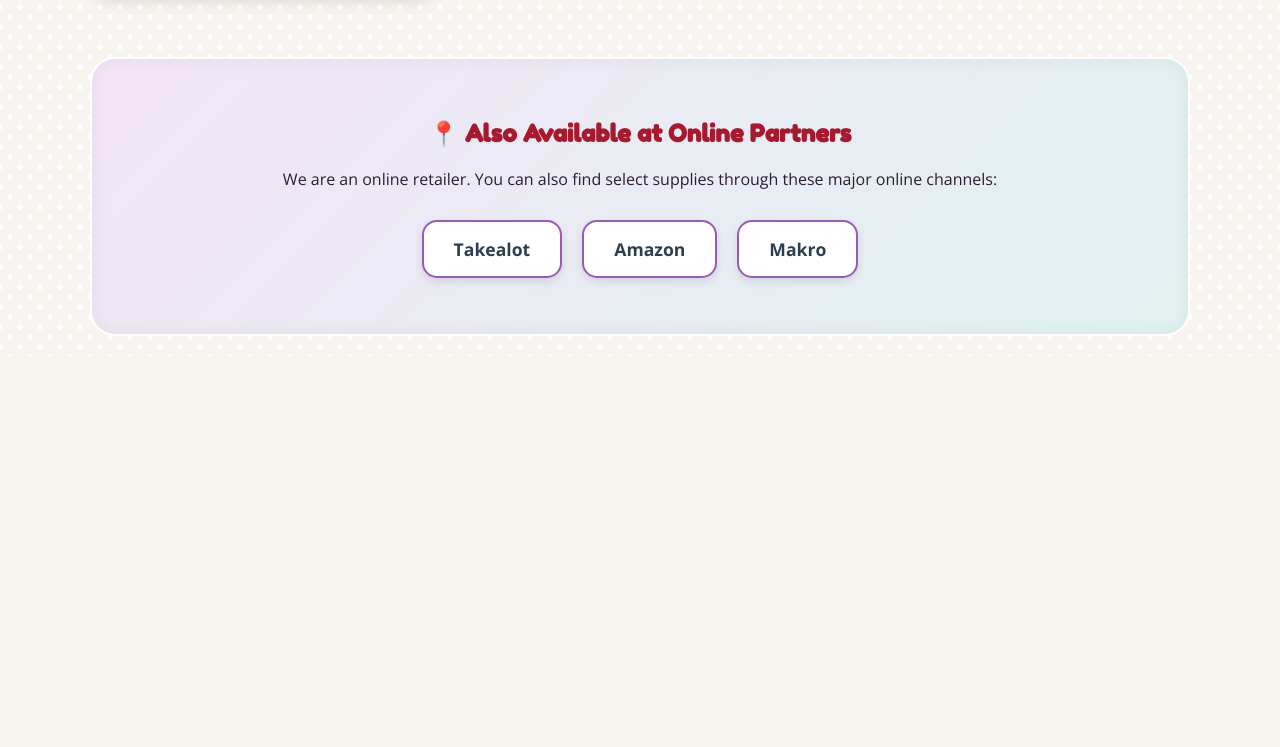
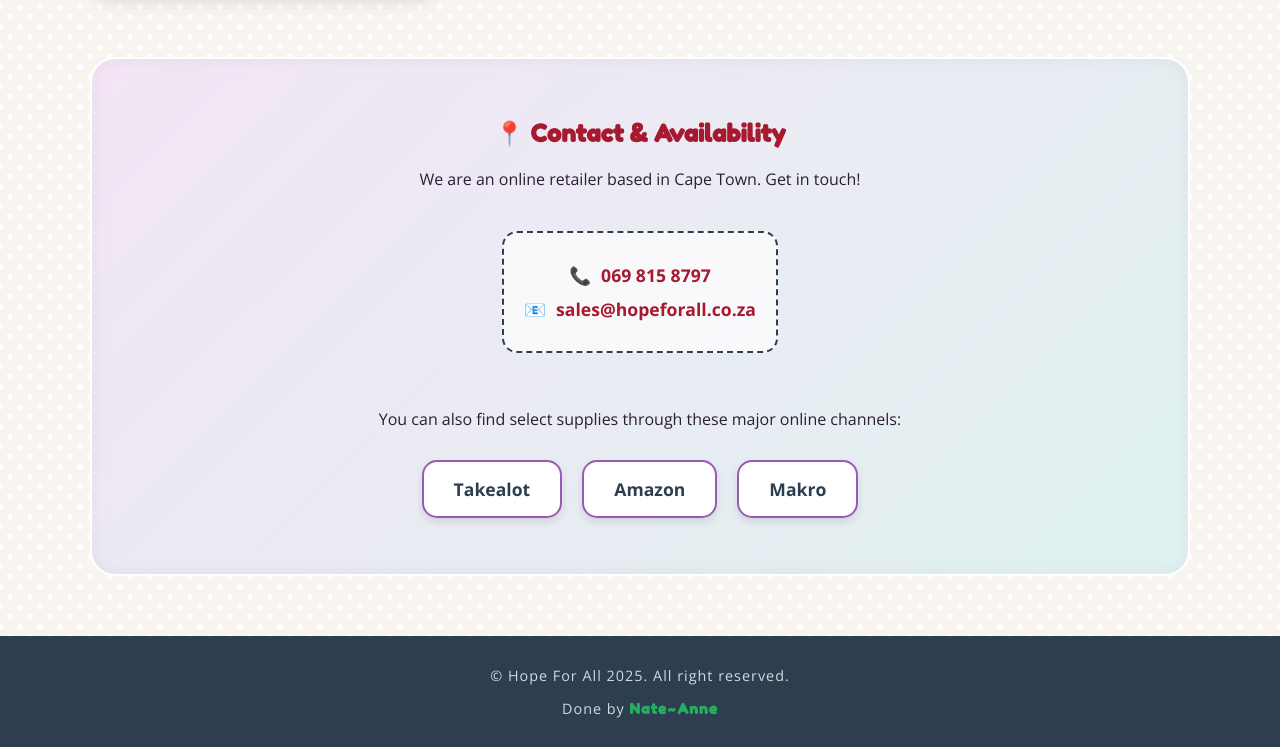
Before and after one commit to Munyabelden/Hope-For-All-one, a plain HTML site: page index.html in a window 1280 px wide. Shown: the part 3193-3940 px from the top of the page. Before the commit the page ends 3549 px from the top, so only its background shows below. Drawn offline with nearby package versions, Linux system fonts and the light colour scheme.

Commit message:
minor changes contact info

```diff
--- a/index.html
+++ b/index.html
@@ -86,9 +86,18 @@
             </div>
         </section>
 
-        <section class="store-locator" id="store-locator">
-            <h2>📍 Also Available at Online Partners</h2>
-            <p>We are an online retailer. You can also find select supplies through these major online channels:</p>
+<section class="store-locator" id="store-locator">
+            <h2>📍 Contact & Availability</h2>
+            <p>We are an online retailer based in Cape Town. Get in touch!</p>
+
+            <div class="contact-info-block">
+                <div class="contact-info">
+                    <p>📞 <a href="tel:0698158797" class="contact-link" target="_blank">069 815 8797</a></p>
+                    <p>📧 <a href="mailto:sales@hopeforall.co.za" class="contact-link" target="_blank">sales@hopeforall.co.za</a></p>
+                </div>
+            </div>
+
+            <p style="margin-top: 30px;">You can also find select supplies through these major online channels:</p>
             <ul class="store-list">
                 <li>Takealot</li>
                 <li>Amazon</li>
@@ -97,7 +106,10 @@
         </section>
 
     </div>
-
+    <footer class="site-credit-footer">
+        <p>&copy; Hope For All 2025. All right reserved.</p>
+        <p>Done by <a href="http://nateanne.co.za" target="_blank" rel="noopener" class="credit-link">Nate~Anne</a></p>
+    </footer>
     <script src="script.js"></script>
 
     <script>
--- a/style.css
+++ b/style.css
@@ -533,3 +533,63 @@ header p {
          margin-top: 0; /* Reset negative margin on mobile */
     }
 }
+
+/* ========================================= */
+/* FINAL FOOTER & CONTACT STYLES             */
+/* ========================================= */
+
+/* Styling for contact info inside the store-locator section */
+.contact-info-block {
+    margin: 25px 0;
+    padding: 20px;
+    background-color: rgba(255,255,255,0.7); /* Slightly transparent white box */
+    border-radius: 15px;
+    border: 2px dashed var(--deep-blue);
+    display: inline-block; /* Centers the block due to parent text-align:center */
+}
+
+.contact-info p {
+    margin: 10px 0;
+    font-size: 1.1em;
+    font-weight: bold;
+    color: var(--deep-blue);
+    display: flex;
+    align-items: center;
+    justify-content: center;
+    gap: 10px;
+}
+
+/* Make phone and email clickable links */
+.contact-link {
+    color: var(--primary-red);
+    text-decoration: none;
+    transition: color 0.2s;
+}
+.contact-link:hover {
+    color: var(--fun-green);
+    text-decoration: underline;
+}
+
+/* The absolute bottom credit bar */
+.site-credit-footer {
+    text-align: center;
+    padding: 15px;
+    margin-top: 40px;
+    background-color: var(--deep-blue);
+    color: rgba(255,255,255,0.8);
+    font-size: 0.9em;
+    letter-spacing: 1px;
+}
+
+/* The Nate~Anne link style */
+.credit-link {
+    color: var(--fun-green);
+    font-weight: 800;
+    text-decoration: none;
+    font-family: 'Fredoka One', cursive;
+    transition: color 0.3s;
+}
+.credit-link:hover {
+    color: var(--crafty-purple);
+    text-decoration: underline;
+}
```
Also changed, not shown: product-detail.html (+3 -1 lines).
